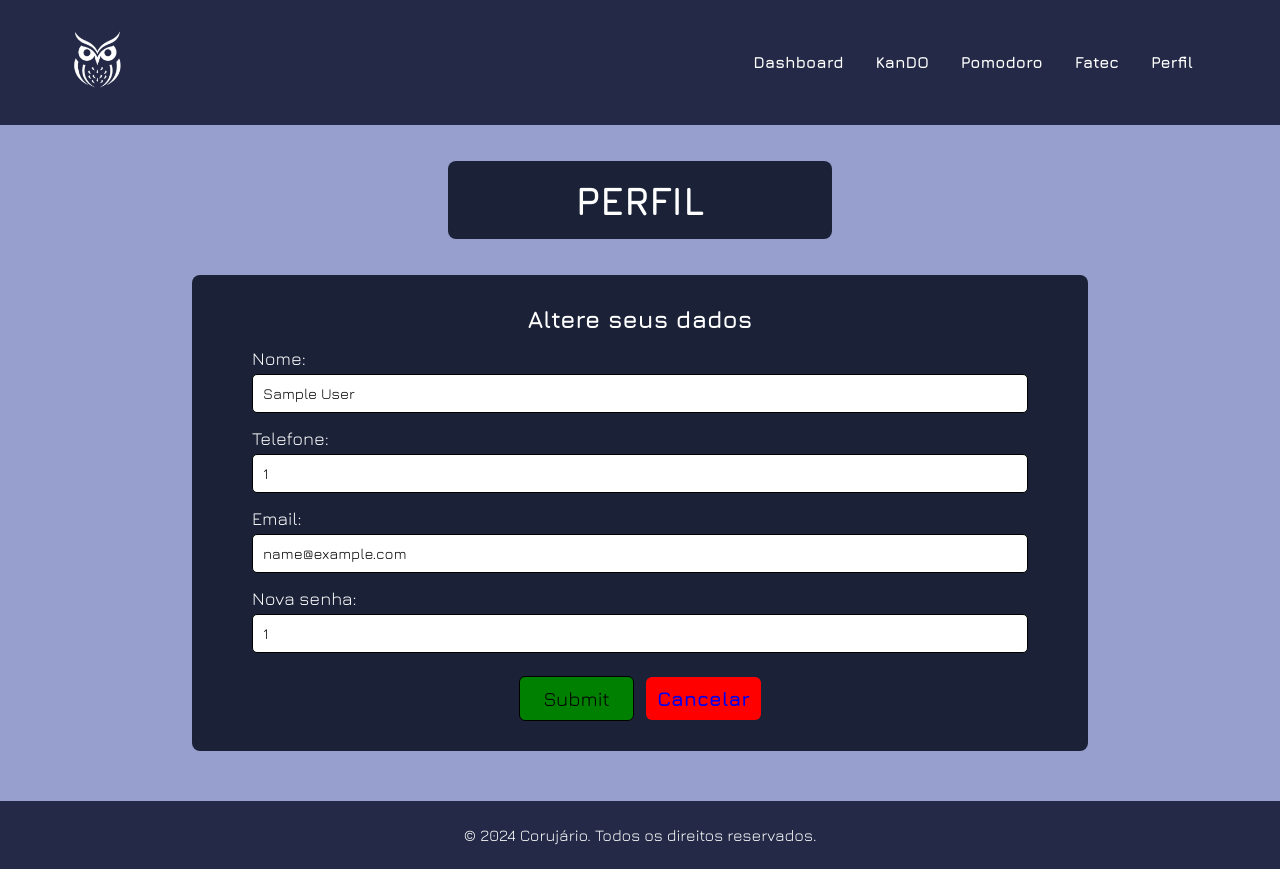
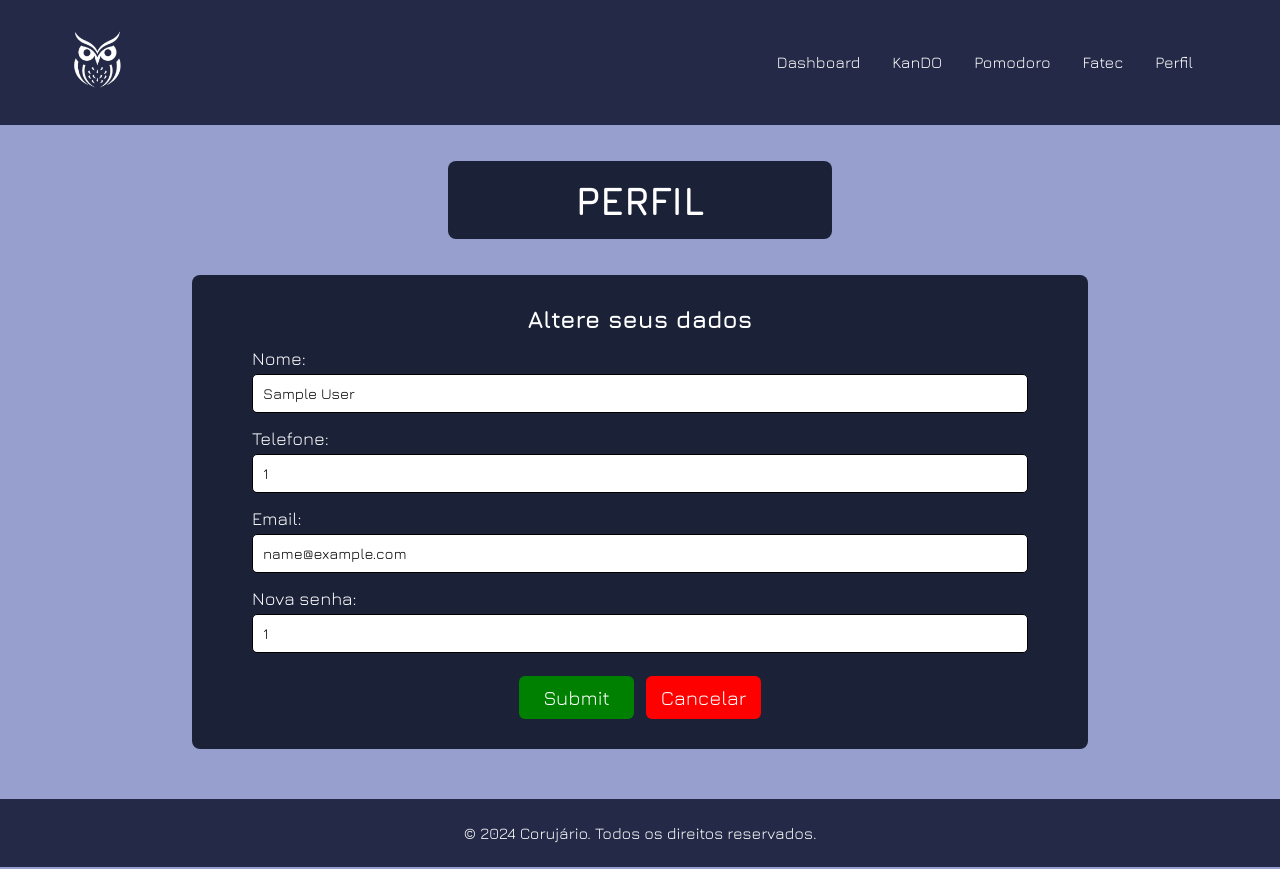
Before and after one commit to AlexiaCazale/projeto_tcc, a PHP site: page /alterarPerfil.php in a window 1280 px wide. Run offline with PHP 8.4, Linux system fonts and the light colour scheme; the visitor is signed in with stand-in values (Sample User, id 1); some libraries are stand-ins or nearby versions.

Commit message:
alteração no alterar perfil!

```diff
--- a/view/alterarPerfil.php
+++ b/view/alterarPerfil.php
@@ -107,6 +107,12 @@
             text-transform: uppercase;
         }
 
+        a {
+            text-decoration: none;
+            color: white;
+            font-weight: normal;
+        }
+
         .profile-foto{
             margin-top: 15px;
             border-radius: 50%;
@@ -175,7 +181,8 @@
             font-size: 15px;
             padding: 10px;
             border-radius: 6px;
-            color: black;
+            border: none;
+            color: white;
         }
 
         .btn-voltar{
@@ -196,11 +203,12 @@
         }
 
         .salvar{
+            border: none;
             background-color: green;
             font-size: 20px;
             padding: 10px;
             border-radius: 6px;
-            color: black;
+            color: white;
             width: 115px;
             text-align: center;
         }
```
